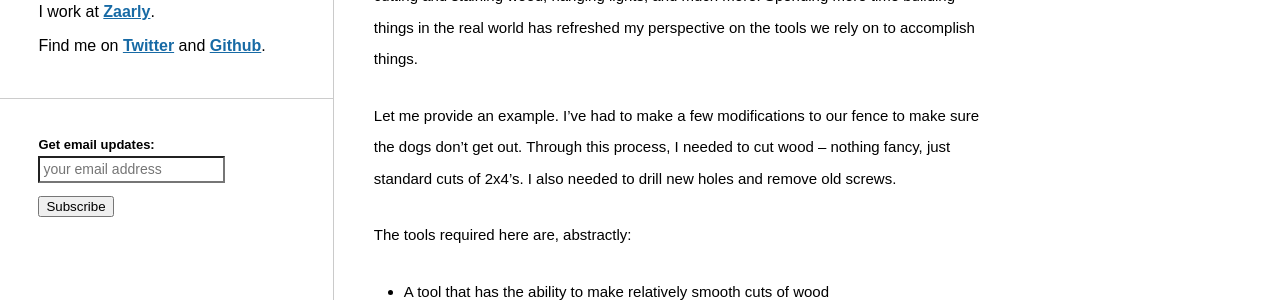
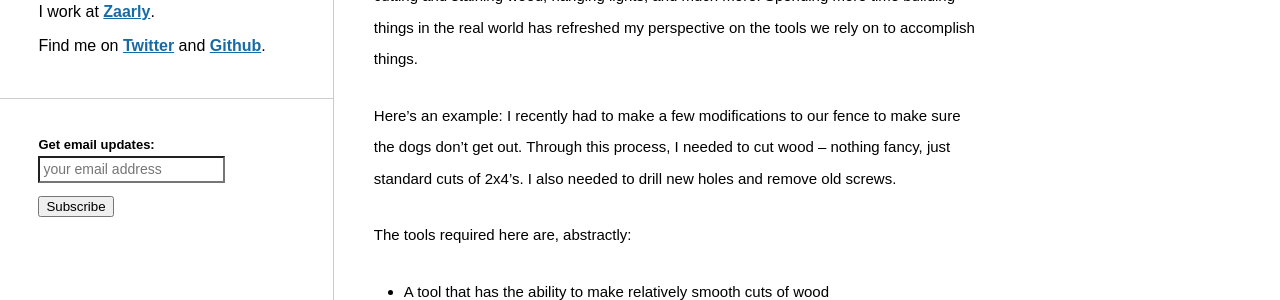
Before and after one commit to ajsharp/ajsharp.github.io, a Jekyll site: the page built from _posts/2013-02-16-a-brief-note-on-tools.md, in a window 1280 px wide and 900 px high. Shown: the part 338-638 px from the top of the window. Built offline with Jekyll 4.4.1, drawn with Linux system fonts in a browser that asks for light colours; Markdown is read by kramdown in place of the engine named in the settings; comment, search, counter and statistics services are not loaded.

Commit message:
colons and tenses

```diff
--- a/_posts/2013-02-16-a-brief-note-on-tools.md
+++ b/_posts/2013-02-16-a-brief-note-on-tools.md
@@ -4,7 +4,7 @@ title: A Brief Note on Tools
 ---
 Lately, I've been doing a lot of home renovation tasks. Hanging cabinet hardware, sanding, cutting and staining wood, hanging lights, and much more. Spending more time building things in the real world has refreshed my perspective on the tools we rely on to accomplish things.
 
-Let me provide an example. I've had to make a few modifications to our fence to make sure the dogs don't get out. Through this process, I needed to cut wood -- nothing fancy, just standard cuts of 2x4's. I also needed to drill new holes and remove old screws.
+Here's an example: I recently had to make a few modifications to our fence to make sure the dogs don't get out. Through this process, I needed to cut wood -- nothing fancy, just standard cuts of 2x4's. I also needed to drill new holes and remove old screws.
 
 The tools required here are, abstractly:
 
```
